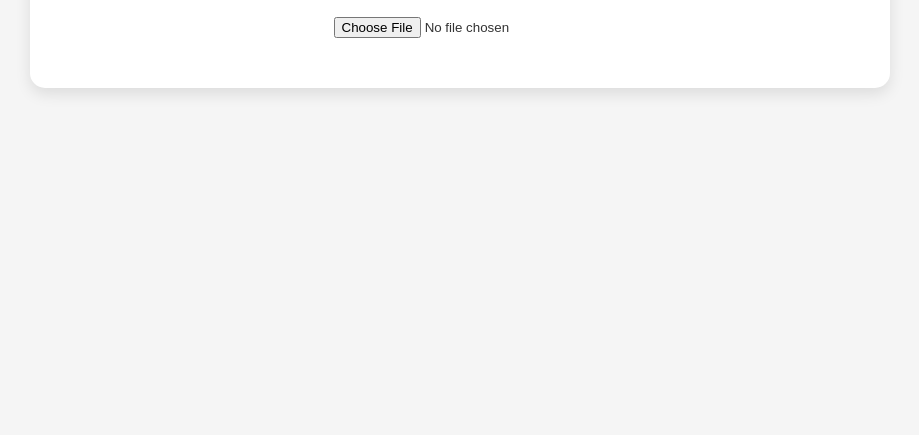
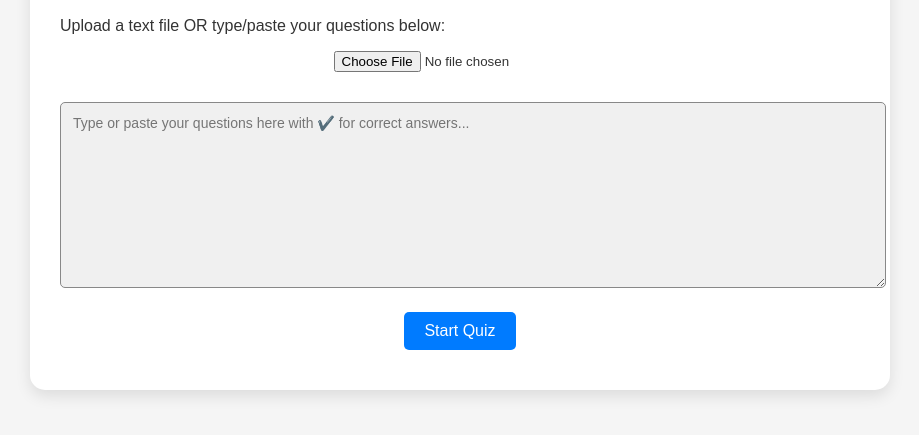
Before and after one commit to Reddjoseph/Quiz-Horizon, a plain HTML site: page index.html in a window 1280 px wide. Shown: the part 141-576 px from the top of the page, without its empty margins (180-1099 px from the left). Drawn offline with Linux system fonts and the light colour scheme.

Commit message:
text handler

```diff
--- a/index.html
+++ b/index.html
@@ -11,9 +11,13 @@
   <h1>Quiz Horizon</h1>
   <button id="themeToggle" class="theme-toggle">Switch to Dark Theme</button>
 
-  <div id="fileContainer">
+<div id="fileContainer">
+    <p>Upload a text file OR type/paste your questions below:</p>
     <input type="file" id="txtFile" accept=".txt">
-  </div>
+
+    <textarea id="manualInput" placeholder="Type or paste your questions here with ✔️ for correct answers..." rows="10"></textarea>
+    <button id="startManualBtn">Start Quiz</button>
+</div>
 
   <div id="quizContainer" class="quiz-container" style="display:none;">
     <div id="progressContainer">
--- a/script.js
+++ b/script.js
@@ -162,3 +162,27 @@ function shuffleArray(array) {
   }
   return array;
 }
+
+const manualInput = document.getElementById('manualInput');
+const startManualBtn = document.getElementById('startManualBtn');
+
+// Start quiz from manual input
+startManualBtn.addEventListener('click', () => {
+  const text = manualInput.value.trim();
+  if (!text) {
+    alert("Please type or paste your questions.");
+    return;
+  }
+
+  resetQuiz();
+  parseQuestions(text);
+
+  if (questions.length > 0) {
+    questions = shuffleArray(questions);
+    quizContainer.style.display = 'block';
+    fileContainer.style.display = 'none';
+    showQuestion();
+  } else {
+    alert('No questions detected. Make sure to use numbers for questions, A-D for options, and ✔️ for correct answers.');
+  }
+});
--- a/styles.css
+++ b/styles.css
@@ -192,3 +192,38 @@ input[type="file"] {
 body.dark .option {
   color: #eee;
 }
+
+#manualInput {
+  width: 100%;
+  margin: 10px 0;
+  padding: 12px;
+  border-radius: 5px;
+  border: 1px solid #888;
+  font-family: inherit;
+  font-size: 14px;
+  resize: vertical;
+  background-color: var(--option-bg);
+  color: var(--text-color);
+}
+
+#manualInput:focus {
+  outline: none;
+  border-color: var(--btn-bg);
+}
+
+#startManualBtn {
+  display: block;
+  margin: 10px auto;
+  padding: 10px 20px;
+  font-size: 16px;
+  cursor: pointer;
+  border: none;
+  border-radius: 5px;
+  background-color: var(--btn-bg);
+  color: var(--btn-text);
+  transition: 0.2s;
+}
+
+#startManualBtn:hover {
+  background-color: var(--btn-hover);
+}
```
